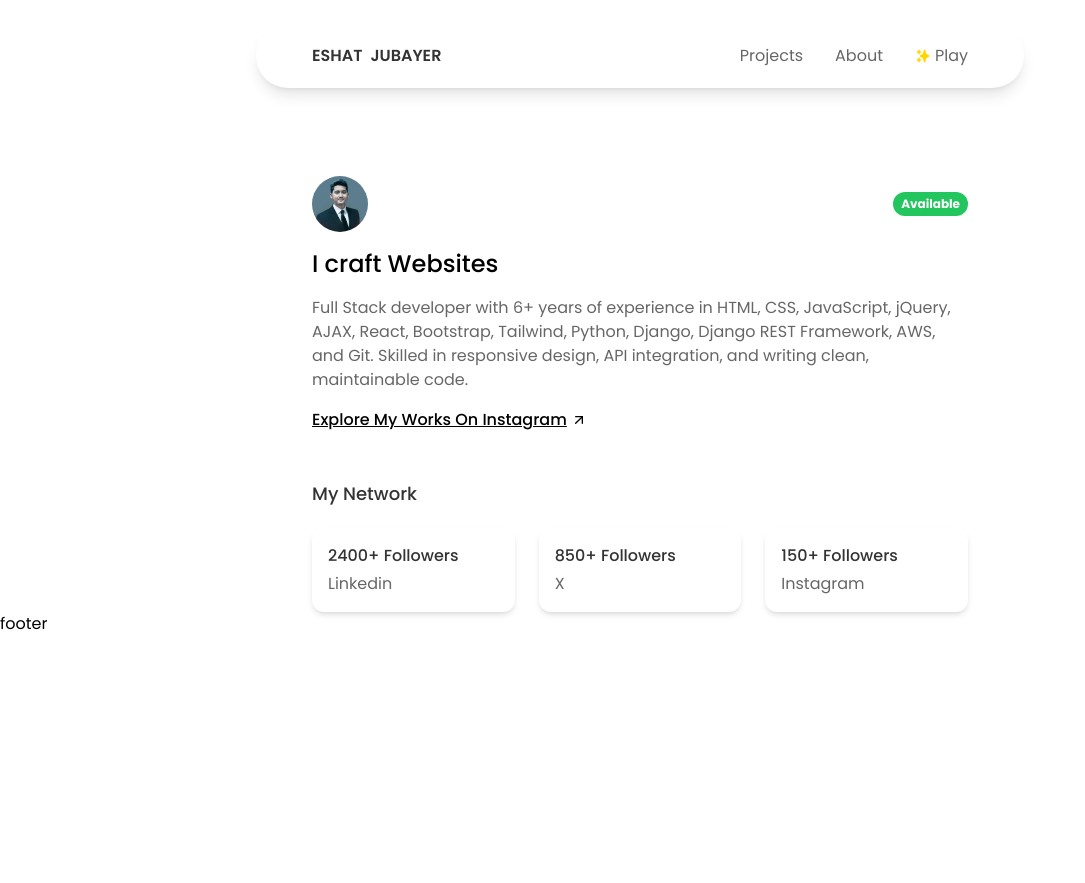
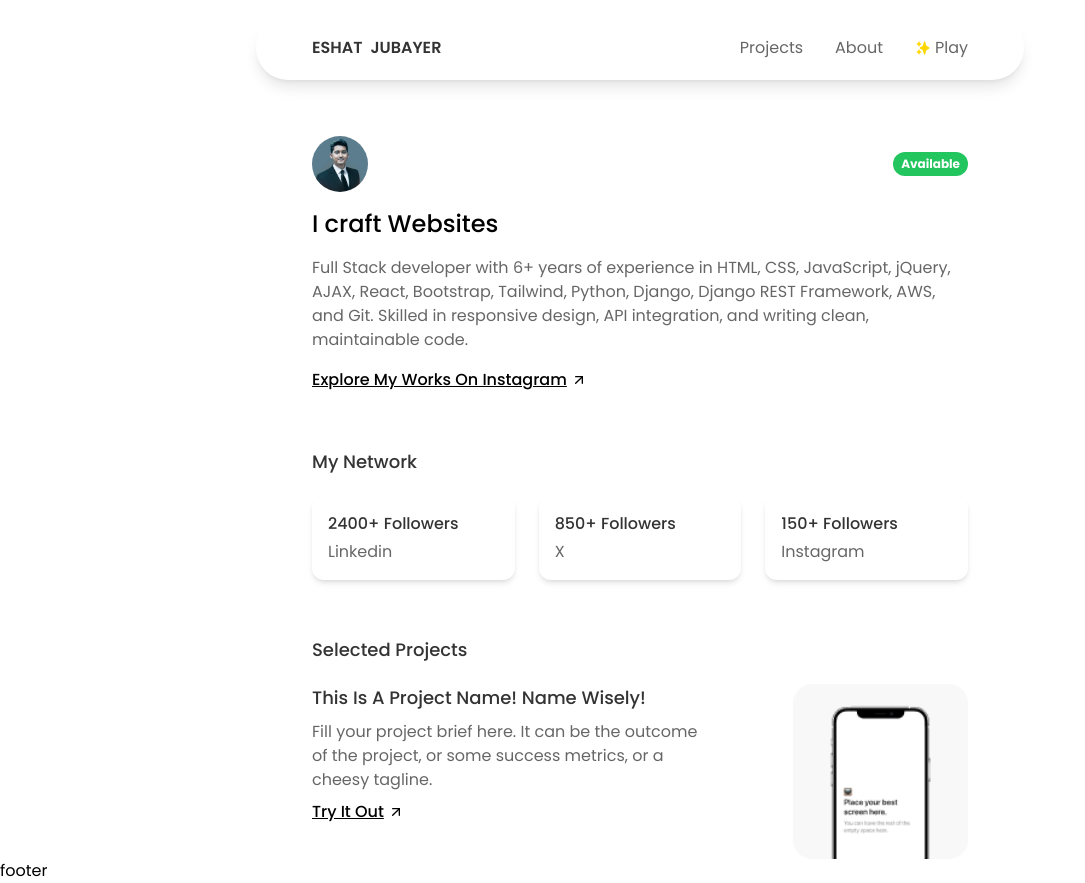
Before and after one commit to Eshat002/portfolio, a React (Vite) app: page / in a window 1280 px wide. Shown: the whole page, without its empty margins (0-1085 px from the left). Before the commit the page ends 800 px from the top, so only its background shows below. Built offline with nearby package versions, Linux system fonts and the light colour scheme.

Commit message:
Add project section

```diff
--- a/src/components/Follower.jsx
+++ b/src/components/Follower.jsx
@@ -6,7 +6,7 @@ const Follower = () => {
   return (
     <section
       id="follower"
-      className="container mx-auto lg:px-14 sm:px-10 px-6 flex flex-col gap-5 max-w-3xl mt-12"
+      className="container mx-auto lg:px-14 sm:px-10 px-6 flex flex-col gap-5 max-w-3xl mt-14"
     >
       <div className="headline-container">
         <Headline text="My Network" />
--- a/src/components/Navbar.jsx
+++ b/src/components/Navbar.jsx
@@ -4,7 +4,7 @@ import { Link } from "react-router-dom";
 
 const Navbar = () => {
   return (
-    <nav className="bg-white sticky top-0 z-50 py-6 sm:mx-6 mx-4">
+    <nav className="bg-white sticky top-0 z-50 pt-4 sm:mx-6 mx-4">
       <div className="container shadow-lg py-5 rounded-full mx-auto lg:px-14 sm:px-10 px-6 flex items-center justify-between max-w-3xl">
         {/* Logo Section */}
         <div className="relative z-50">
--- a/src/components/ProfileInfo.jsx
+++ b/src/components/ProfileInfo.jsx
@@ -4,7 +4,7 @@ import { LuArrowUpRight } from "react-icons/lu";
 
 const ProfileInfo = () => {
   return (
-    <section className="lg:mt-16 mt-8">
+    <section className="lg:mt-14 mt-8">
       <div className="container mx-auto lg:px-14 sm:px-10 px-6 flex flex-col max-w-3xl gap-4">
         {/* <img
           className="w-14 h-14 object-cover rounded-full"
--- /dev/null
+++ b/src/components/ProjectCard.jsx
@@ -0,0 +1,26 @@
+import React from "react";
+import { LuArrowUpRight } from "react-icons/lu";
+import Headline from "./Headline";
+
+const ProjectCard = ({ name, text, linkText, altText, imgURL }) => {
+  return (
+    <div className="grid grid-cols-5">
+      <div className="col-span-3 flex flex-col gap-2">
+        <Headline text={name} />
+        <p className="font-normal text-base text-black/60">{text}</p>
+        <a
+          className="underline flex items-center font-medium text-16 text-black gap-1 capitalize"
+          href=""
+        >
+          {linkText} <LuArrowUpRight />
+        </a>
+      </div>
+
+      <div className="col-span-2 flex justify-end">
+        <img className="w-2/3 h-auto" src={imgURL} alt={altText} />
+      </div>
+    </div>
+  );
+};
+
+export default ProjectCard;
--- /dev/null
+++ b/src/components/Projects.jsx
@@ -0,0 +1,27 @@
+import React from "react";
+import ProjectCard from "./ProjectCard";
+import Image from "../assets/Images/Placeholder.png";
+import Headline from "./Headline";
+
+const Projects = () => {
+  return (
+    <section
+      id="projects"
+      className="container mx-auto lg:px-14 sm:px-10 px-6 flex flex-col gap-5 max-w-3xl mt-14"
+    >
+      <div className="headline-container">
+        <Headline text="Selected projects" />
+      </div>
+      <div className="project-card-container">
+        <ProjectCard
+          name="This is a project name! Name wisely!"
+          text="Fill your project brief here. It can be the outcome of the project, or some success metrics, or a cheesy tagline."
+          linkText="Try it out"
+          imgURL={Image}
+        />
+      </div>
+    </section>
+  );
+};
+
+export default Projects;
--- /dev/null
+++ b/src/components/Test.jsx
@@ -0,0 +1,14 @@
+import React from "react";
+
+const Test = () => {
+  return (
+    <div className="grid lg:grid-cols-4 grid-cols-4 gap-32">
+      <div className="bg-red-100  ">flex 1</div>
+      <div className="bg-yellow-100   ">flex 2</div>
+      <div className="bg-yellow-100 ">flex 2</div>
+      <div className="bg-yellow-100  ">flex 2</div>
+    </div>
+  );
+};
+
+export default Test;
--- a/src/screens/Home.jsx
+++ b/src/screens/Home.jsx
@@ -1,12 +1,14 @@
 import React from "react";
 import ProfileInfo from "../components/ProfileInfo";
 import Follower from "../components/Follower";
+import Projects from "../components/Projects";
 
 const Home = () => {
   return (
     <div>
       <ProfileInfo />
       <Follower />
+      <Projects />
     </div>
   );
 };
```
Also changed, not shown: src/assets/Images/Placeholder.png (added).
